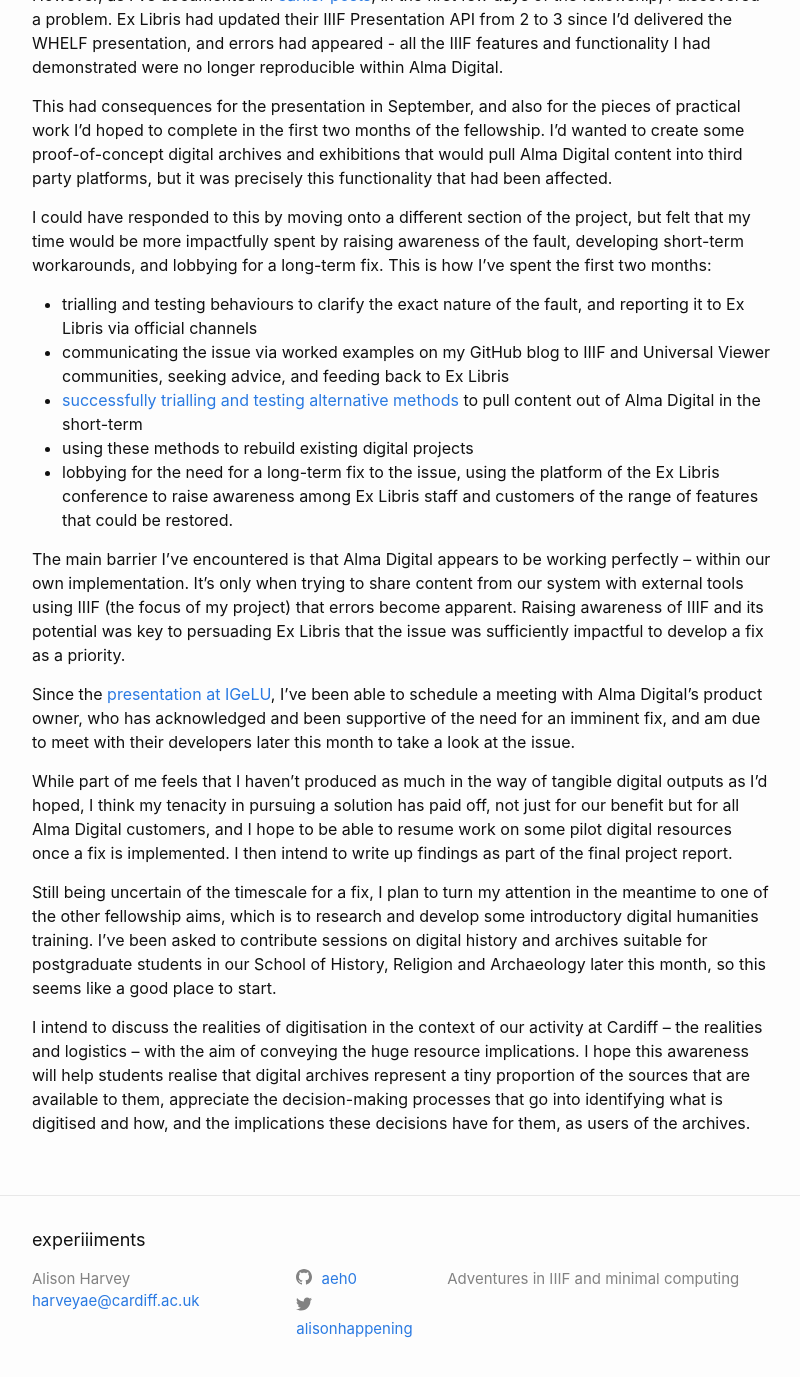
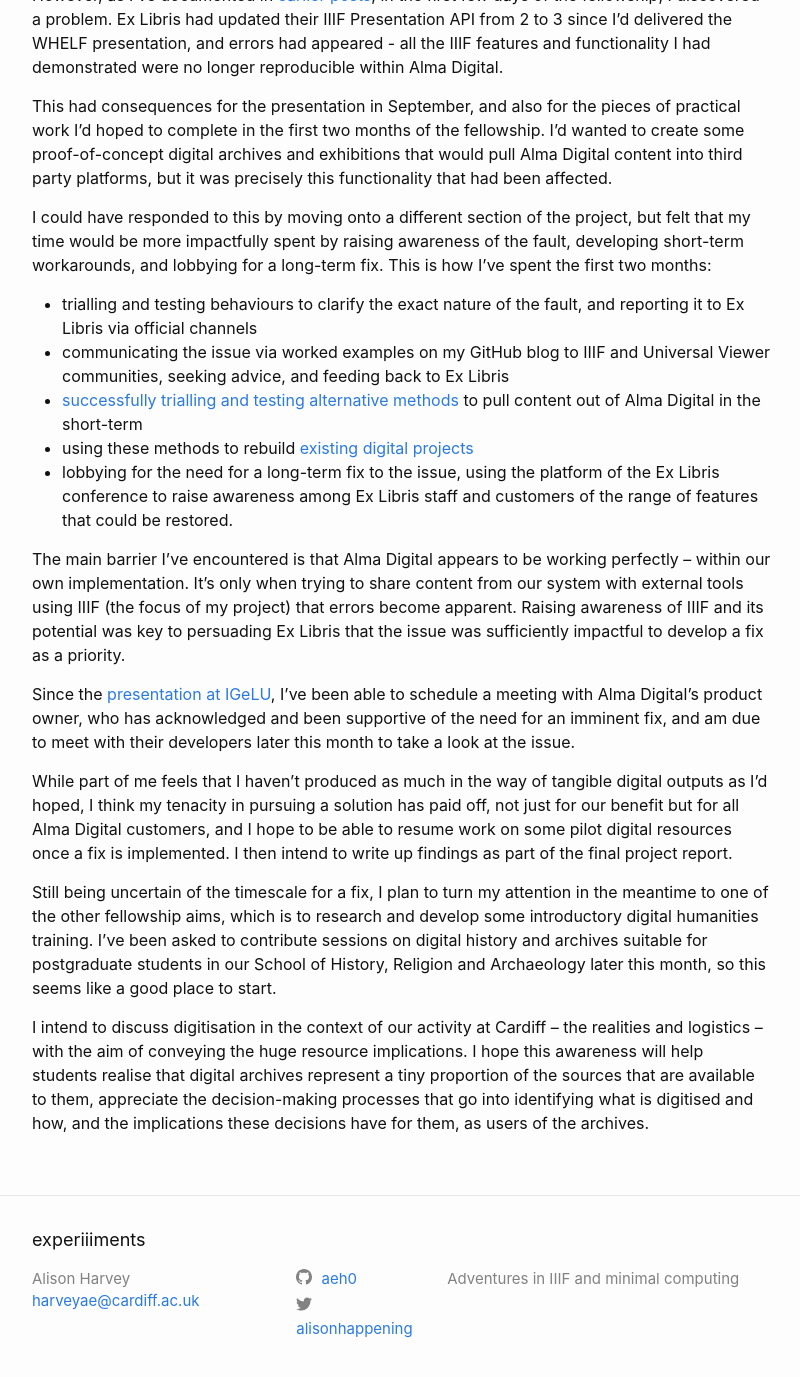
Before and after one commit to aeh0/experiiiments, a Jekyll site: the page built from _posts/2022-10-07-getting-back-on-track.md, in a window 1280 px wide and 1400 px high, scrolled down 733 px. Shown: the top 1377 px of the window, without its empty margins (238-1038 px from the left). Built offline with Jekyll 4.4.1, drawn with Linux system fonts in a browser that asks for light colours.

Commit message:
Update 2022-10-07-getting-back-on-track.md

```diff
--- a/_posts/2022-10-07-getting-back-on-track.md
+++ b/_posts/2022-10-07-getting-back-on-track.md
@@ -22,7 +22,7 @@ I could have responded to this by moving onto a different section of the project
 -	trialling and testing behaviours to clarify the exact nature of the fault, and reporting it to Ex Libris via official channels
 -	communicating the issue via worked examples on my GitHub blog to IIIF and Universal Viewer communities, seeking advice, and feeding back to Ex Libris
 -	[successfully trialling and testing alternative methods](https://aeh0.github.io/experiiiments/2022/09/13/universal-viewer-2.html) to pull content out of Alma Digital in the short-term
--	using these methods to rebuild existing digital projects
+-	using these methods to rebuild [existing digital projects](https://xerte.cardiff.ac.uk/play_17356)
 -	lobbying for the need for a long-term fix to the issue, using the platform of the Ex Libris conference to raise awareness among Ex Libris staff and customers of the range of features that could be restored.
 
 
@@ -34,4 +34,4 @@ While part of me feels that I haven’t produced as much in the way of tangible
 
 Still being uncertain of the timescale for a fix, I plan to turn my attention in the meantime to one of the other fellowship aims, which is to research and develop some introductory digital humanities training. I’ve been asked to contribute sessions on digital history and archives suitable for postgraduate students in our School of History, Religion and Archaeology later this month, so this seems like a good place to start.
 
-I intend to discuss the realities of digitisation in the context of our activity at Cardiff – the realities and logistics – with the aim of conveying the huge resource implications. I hope this awareness will help students realise that digital archives represent a tiny proportion of the sources that are available to them, appreciate the decision-making processes that go into identifying what is digitised and how, and the implications these decisions have for them, as users of the archives.
+I intend to discuss digitisation in the context of our activity at Cardiff – the realities and logistics – with the aim of conveying the huge resource implications. I hope this awareness will help students realise that digital archives represent a tiny proportion of the sources that are available to them, appreciate the decision-making processes that go into identifying what is digitised and how, and the implications these decisions have for them, as users of the archives.
```
